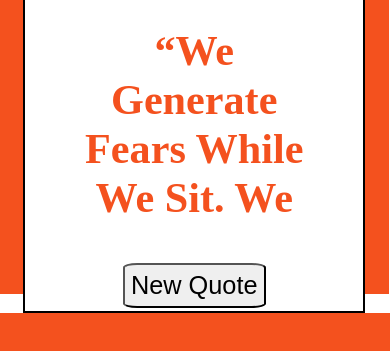
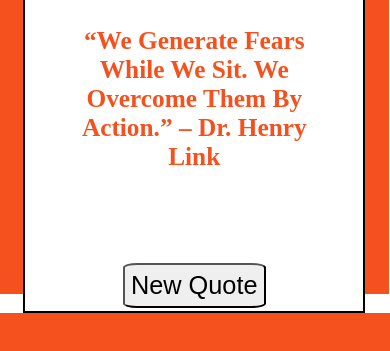
Before and after one commit to shreeja26/Quotes-Generator, a plain HTML site: page index.html in a window 390 px wide. Shown: the part 449-800 px from the top of the page. Drawn offline with Linux system fonts and the light colour scheme.

Commit message:
Update style.css

```diff
--- a/style.css
+++ b/style.css
@@ -52,10 +52,14 @@
     height: 24vh;
     margin: 1px auto;
     font-size: 5vh;
+    font-weight: bold;
+}
+@media only screen and (max-width: 850px) {
+    #demo{
+       font-size: 3vh;
+    }
+}
 
-    font-weight: bold;
-
-}
 #button{
     margin-top: 4vh;
     margin-bottom: 3px;
```
